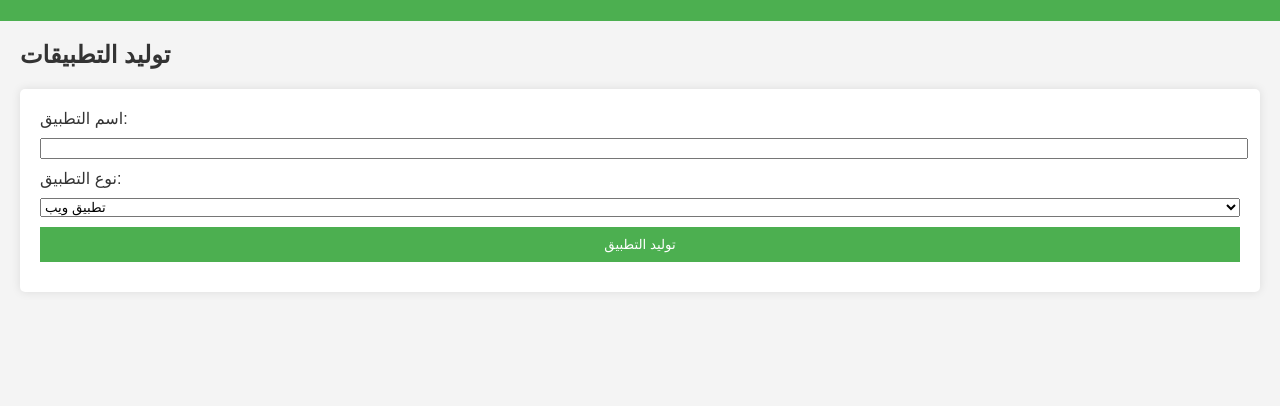
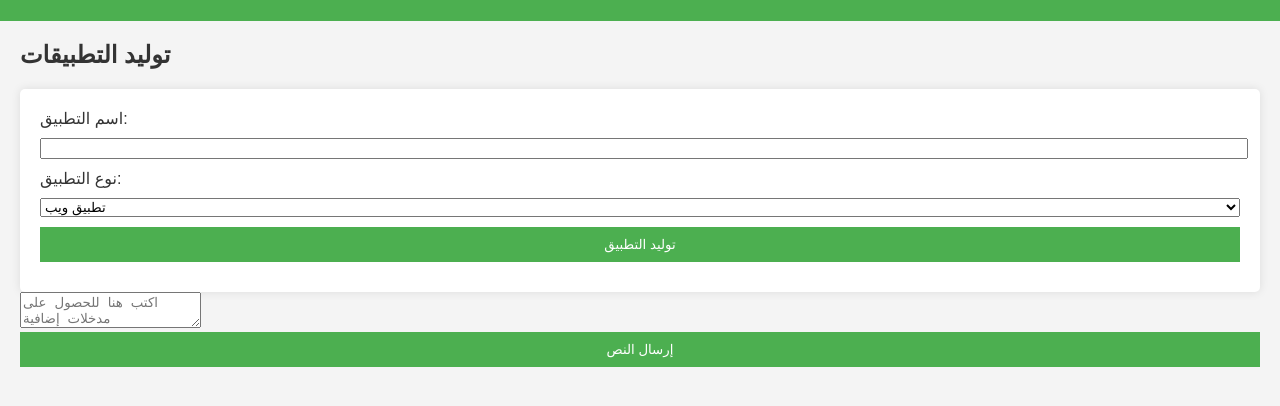
Before and after one commit to Iahiax/x, a plain HTML site: page index.html in a window 1280 px wide. Shown: the part 100-506 px from the top of the page. Drawn offline with Linux system fonts and the light colour scheme.

Commit message:
Update index.html

```diff
--- a/index.html
+++ b/index.html
@@ -23,6 +23,8 @@
                 </select>
                 <button type="submit">توليد التطبيق</button>
             </form>
+            <textarea id="textInput" placeholder="اكتب هنا للحصول على مدخلات إضافية"></textarea>
+            <button id="submitTextInput">إرسال النص</button>
         </section>
         <section id="resultSection" style="display:none;">
             <h2>نتيجة التوليد</h2>
```
